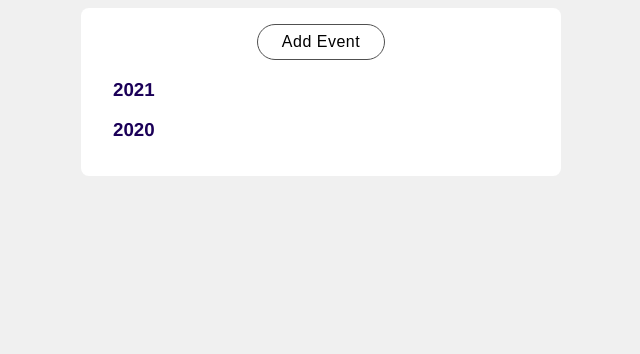
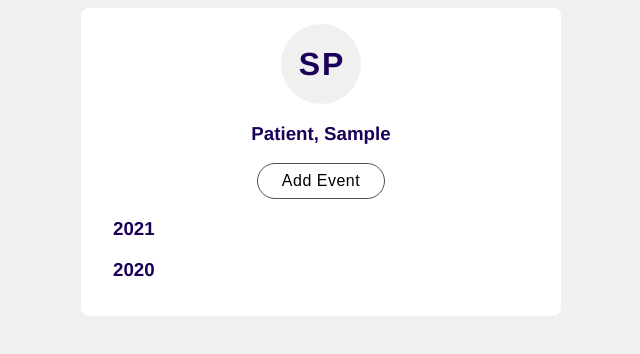
Before and after one commit to dan-knight/OncHx, a React (Create React App) app: page / in a window 1280 px wide. Shown: the top 354 px of the page, without its empty margins (319-959 px from the left). Built offline with nearby package versions, Linux system fonts and the light colour scheme.

Commit message:
Create basic event log patient info section

```diff
--- a/src/components/EventLog.tsx
+++ b/src/components/EventLog.tsx
@@ -17,6 +17,9 @@ import PatientEvent from "../types/PatientEvent/PatientEvent";
 import CancerType from "../types/DB/Config/CancerType";
 import TreatmentType from "../types/DB/Config/TreatmentType";
 import { EventDetailValues } from "../types/PatientEvent/Details/EventDetailValues";
+import Avatar from "./PatientInfo/Avatar";
+import Patient from "../types/Patient/Patient";
+import PatientInfo from "./PatientInfo/PatientInfo";
 
 interface EventLogProps {
   allEvents: DBPatientEvent[],
@@ -26,7 +29,7 @@ interface EventLogProps {
 export default function EventLog(props: EventLogProps) {
   const [events, setEvents] = useState<{ [key: number]: DBPatientEvent[] }>({});
 
-  const { config }: GlobalValues = useGlobalContext();
+  const { config, patients, user }: GlobalValues = useGlobalContext();
 
   const defaultFilters: { [key: string]: FilterOptions } = {
     cancerType: config.cancerTypes.map((cancer: CancerType) => cancer.id),
@@ -37,6 +40,9 @@ export default function EventLog(props: EventLogProps) {
     (a: { [key: string]: FilterSelected }, b: FilterOption): { [key: string]: FilterSelected } => (
       { ...a, [b]: new Set<FilterOption>(defaultFilters[b])}
     ), {}));
+
+
+  const patient: Patient | undefined = user !== undefined ? patients[user] : undefined;
 
   // const eventInFilters = (event: DBPatientEvent) => {
   //   let inFilters = true;
@@ -97,7 +103,7 @@ export default function EventLog(props: EventLogProps) {
 
   return (
     <React.Fragment>
-      {/* <FilterMenu selected={filters} filters={defaultFilters} onChange={handleCheck} /> */}
+      {patient !== undefined ? <PatientInfo patient={patient} /> : undefined}
       <div className='event-log'>
         <Link to='/add'>
           <button>Add Event</button>
--- a/src/components/PatientInfo/PatientInfo.tsx
+++ b/src/components/PatientInfo/PatientInfo.tsx
@@ -8,5 +8,10 @@ interface PatientInfoProps {
 
 export default function PatientInfo(props: PatientInfoProps) {
 
-  return <Avatar firstName={props.patient.firstName} lastName={props.patient.lastName} />;
+  return (
+    <div className='patient'>
+      <Avatar firstName={props.patient.firstName} lastName={props.patient.lastName} />
+      <h3>{`${props.patient.lastName}, ${props.patient.firstName}`}</h3>
+    </div>
+  );
 }
```
